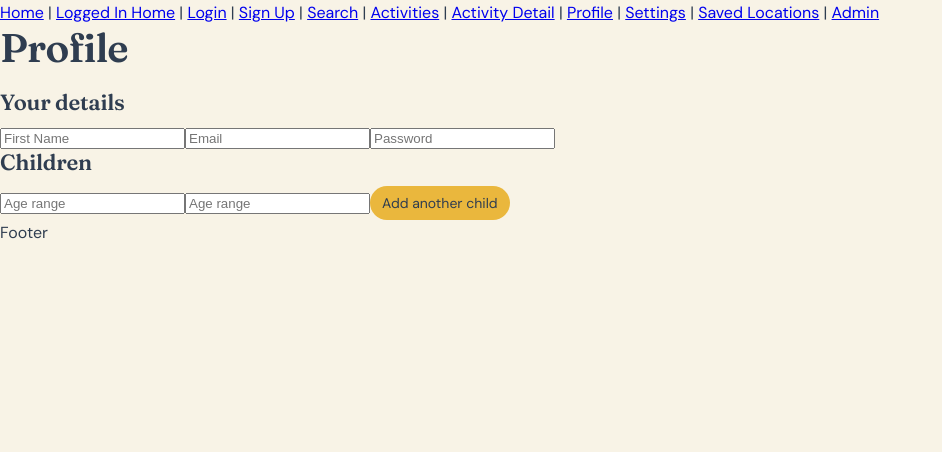
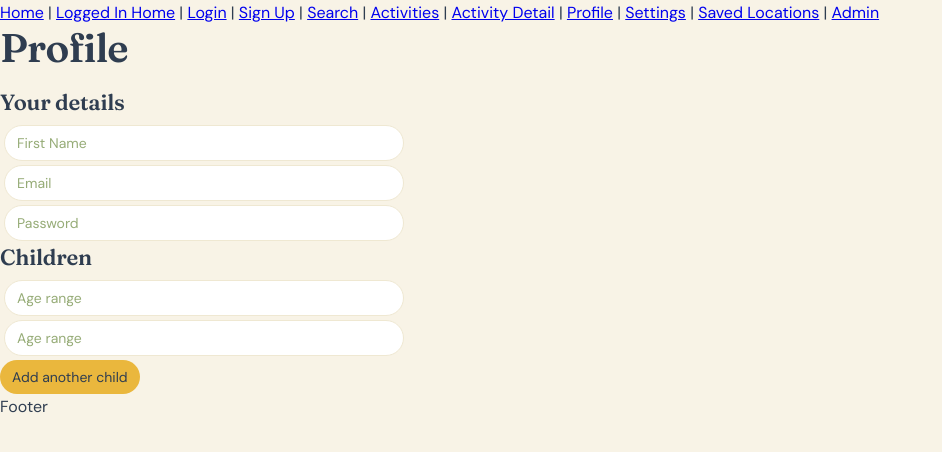
Before and after one commit to SheCodesAus/Eight-Legged-Engineers-frontend, a React (Vite) app: page /profile in a window 1280 px wide. Shown: the top 452 px of the page, without its empty margins (0-942 px from the left). Built offline with nearby package versions, Linux system fonts and the light colour scheme.

Commit message:
Style input fields across pages

```diff
--- a/src/index.css
+++ b/src/index.css
@@ -122,3 +122,33 @@ h1, h2, h3, h4, h5, h6,
   border: none;
   transition: background-color 0.2s, color 0.2s;
 }
+
+
+/* ---- Inputs ───────────────────────────────────────── */
+
+.input-field {
+  width: 100%;
+  max-width: 400px;
+  margin: 4px;
+  display: block;
+  padding: 8px 12px;
+  border-radius: 999px;
+  font-family: 'DM Sans', sans-serif;
+  font-size: 0.875rem;
+  color: #2F3D50;
+  background-color: #ffffff;
+  border: 1px solid #EFE8D2;
+  box-sizing: border-box;
+  transition: border-color 0.2s, box-shadow 0.2s;
+}
+
+.input-field::placeholder {
+  color: #7C9755;
+  opacity: 0.8;
+}
+
+.input-field:focus {
+  outline: none;
+  border-color: #EAB73D;
+  box-shadow: 0 0 0 2px rgba(234, 183, 61, 0.25);
+}
--- a/src/pages/AdminPage.jsx
+++ b/src/pages/AdminPage.jsx
@@ -7,7 +7,7 @@ function AdminPage() {
       <h2>Admin Page</h2>
 
       <h3>Manage Activities</h3>
-      <input placeholder="Search activities" />
+      <input className="input-field" placeholder="Search activities" />
 
       {activities.map((activity) => {
         return (
--- a/src/pages/HomeLoggedInPage.jsx
+++ b/src/pages/HomeLoggedInPage.jsx
@@ -13,7 +13,9 @@ function HomeLoggedInPage() {
       </section>
 
       <section>
-        <input placeholder="What can I do right now?" />
+        <input
+            className="input-field"
+            placeholder="What can I do right now?" />
       </section>
 
       <section>
--- a/src/pages/LoginPage.jsx
+++ b/src/pages/LoginPage.jsx
@@ -4,8 +4,8 @@ function LoginPage() {
   return (
     <div>
       <h1>Login</h1>
-      <input placeholder="Email" />
-      <input placeholder="Password" />
+      <input className="input-field" placeholder="Email" />
+      <input className="input-field" placeholder="Password" />
       <button className="btn-primary">Login</button>
     </div>
   );
--- a/src/pages/ProfileDetailsPage.jsx
+++ b/src/pages/ProfileDetailsPage.jsx
@@ -7,15 +7,15 @@ function ProfileDetailsPage() {
 
       <section>
         <h4>Your details</h4>
-        <input placeholder="First Name" />
-        <input placeholder="Email" />
-        <input placeholder="Password" />
+        <input className="input-field" placeholder="First Name" />
+        <input className="input-field" placeholder="Email" />
+        <input className="input-field" placeholder="Password" />
       </section>
 
       <section>
         <h4>Children</h4>
-        <input placeholder="Age range" />
-        <input placeholder="Age range" />
+        <input className="input-field" placeholder="Age range" />
+        <input className="input-field" placeholder="Age range" />
         <button className="btn-primary">Add another child</button>
       </section>
 
--- a/src/pages/SearchPage.jsx
+++ b/src/pages/SearchPage.jsx
@@ -10,16 +10,16 @@ function SearchPage() {
 
       <section>
         <h3>What</h3>
-        <input placeholder="Indoor / Outdoor" />
+        <input className="input-field" placeholder="Indoor / Outdoor" />
 
         <h3>Where</h3>
-        <input placeholder="Enter suburb" />
+        <input className="input-field" placeholder="Enter suburb" />
 
         <h3>Who</h3>
-        <input placeholder="Age range" />
+        <input className="input-field" placeholder="Age range" />
 
         <h3>Cost</h3>
-        <input placeholder="Free / $" />
+        <input className="input-field" placeholder="Free / $" />
       </section>
 
       <section>
--- a/src/pages/SignUpPage.jsx
+++ b/src/pages/SignUpPage.jsx
@@ -7,14 +7,14 @@ function SignUpPage() {
 
       <section>
         <h3> Add your details</h3>
-        <input placeholder="First Name" />
-        <input placeholder="Email" />
-        <input placeholder="Password" />
+        <input className="input-field" placeholder="First Name" />
+        <input className="input-field" placeholder="Email" />
+        <input className="input-field" placeholder="Password" />
       </section>
 
       <section>
         <h3>Add children</h3>
-        <input placeholder="Age range" />
+        <input className="input-field" placeholder="Age range" />
         <button className="btn-secondary">Add child</button>
       </section>
 
```
